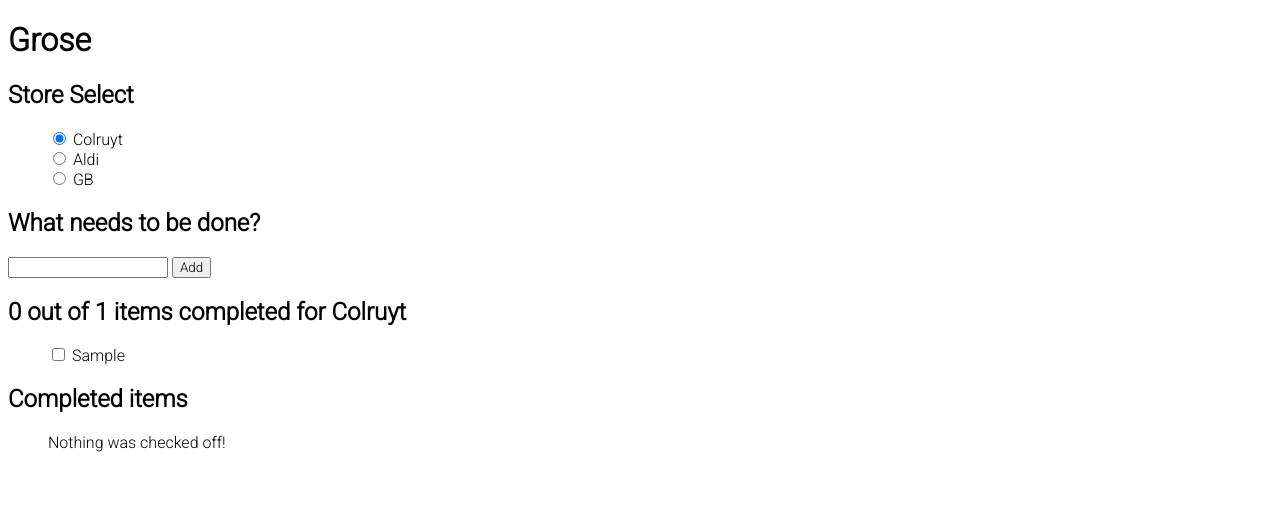
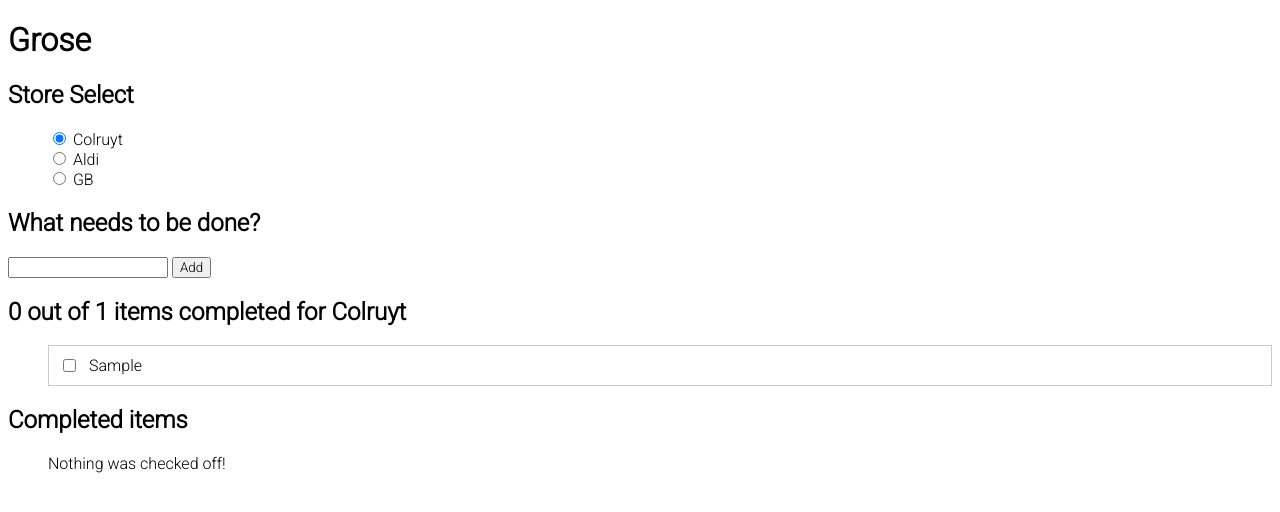
Before and after one commit to JerneV/Grose, a Svelte app: page / in a window 1280 px wide. Both pictures are taken after typing "Sample" into the empty fields and a click on the button "Add". Shown: the top 512 px of the page. Built offline with nearby package versions, Linux system fonts and the light colour scheme.

Commit message:
add some kind of editable text, not entirely happy

```diff
--- /dev/null
+++ b/src/components/Item.svelte
@@ -0,0 +1,49 @@
+<script>
+  let isEditing = false;
+  export let id = 0;
+  export let name = "";
+  export let completed = false;
+
+  const handleCheckboxChange = () => {
+    completed = !completed;
+  };
+
+  const handleTextClick = () => {
+    isEditing = true;
+  };
+</script>
+
+<div class="container">
+  <input
+    type="checkbox"
+    bind:checked={completed}
+    on:change={handleCheckboxChange}
+  />
+
+  {#if isEditing}
+    <input
+      type="text"
+      id="todo-{id}"
+      bind:value={name}
+      placeholder="Enter text..."
+      class="text"
+    />
+  {:else}
+    <a on:click={handleTextClick} class="text">{name}</a>
+  {/if}
+</div>
+
+<style>
+  .container {
+    display: flex;
+    align-items: center;
+    padding: 10px;
+    border: 1px solid #ccc;
+  }
+
+  .text {
+    flex: 1;
+    margin-left: 10px;
+    cursor: pointer;
+  }
+</style>
--- a/src/components/TodoList.svelte
+++ b/src/components/TodoList.svelte
@@ -1,8 +1,6 @@
 <!-- Will contain a list of Todo items both check and unchecked -->
 <script lang="ts">
-  import { swipeable } from "@react2svelte/swipeable";
-  import type { SwipeEventData } from "@react2svelte/swipeable";
-
+  import Item from "./Item.svelte";
   export let allTodos: any[] = [];
   export let selected: any = "";
 
@@ -18,13 +16,6 @@
     // Update the todo list so lists get re-rendered
     allTodos = [...allTodos];
   }
-
-  function handler(e: CustomEvent<SwipeEventData>) {
-    console.log("User swiped!", e.detail);
-    // Dispatch remove to this todo item...
-    //e.target?.dispatchEvent(removeFromList());
-  }
-
   export function removeFromList(todo: any) {
     allTodos = allTodos.filter((t) => t.id !== todo.id);
   }
@@ -36,13 +27,11 @@
 <ul>
   {#each allTodos.filter((todo) => !todo.completed && todo.selectedStore === selected) as todo (todo.id)}
     <li>
-      <input
-        type="checkbox"
-        bind:checked={todo.completed}
-        id="todo-{todo.id}"
-        on:click={() => completeTodo(todo)}
+      <Item
+        id={todo.id}
+        bind:name={todo.name}
+        bind:completed={todo.completed}
       />
-      {todo.name}
     </li>
   {:else}
     All items have been checked off!
@@ -53,7 +42,7 @@
 <ul>
   {#each allTodos.filter((todo) => todo.completed && todo.selectedStore === selected) as todo (todo.id)}
     <li>
-      <div use:swipeable on:swiped={handler}>
+      <div>
         <input
           type="checkbox"
           bind:checked={todo.completed}
```
